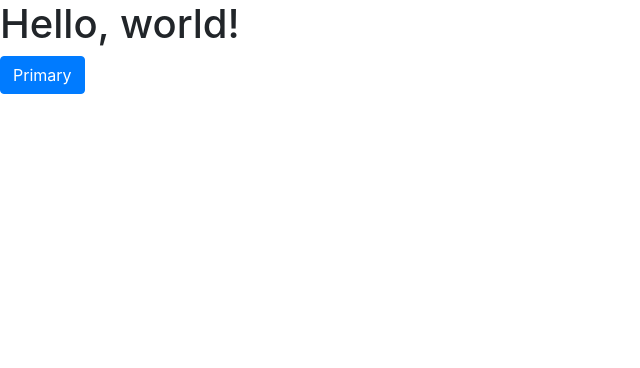
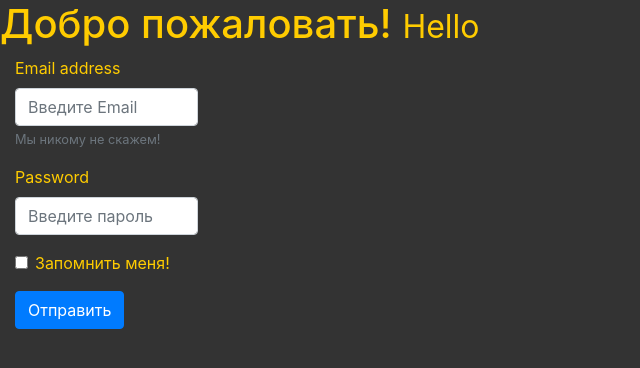
Before and after one commit to Rudolfowich/GoFirst, a plain HTML site: page project/index.html in a window 1280 px wide. Shown: the whole page, without its empty margins (0-640 px from the left). Drawn offline with Linux system fonts and the light colour scheme.

Commit message:
added index up

```diff
--- a/project/index.html
+++ b/project/index.html
@@ -1,5 +1,5 @@
 <!doctype html>
-<html lang="en">
+<html lang="ru">
   <head>
     <!-- Required meta tags -->
     <meta charset="utf-8">
@@ -10,9 +10,39 @@
 
     <title>Hello, world!</title>
   </head>
+  <style>
+  body {
+  background: #333;
+  color: #fc0;
+  }
+  </style>
   <body>
-    <h1>Hello, world!</h1>
-    <button type="button" class="btn btn-primary">Primary</button>
+  <form>
+  <div class="page-header">
+  <h1>Добро пожаловать!
+    <small>Hello</small>
+  </h1>
+</div>
+  <div class="conteiner>
+
+	<div class="row">
+    <div class="col-2">
+  <div class="form-group">
+    <label for="exampleInputEmail1">Email address</label>
+    <input type="email" class="form-control" id="exampleInputEmail1" aria-describedby="emailHelp" placeholder="Введите Email">
+    <small id="emailHelp" class="form-text text-muted">Мы никому не скажем!</small>
+  </div>
+  <div class="form-group">
+    <label for="exampleInputPassword1">Password</label>
+    <input type="password" class="form-control" id="exampleInputPassword1" placeholder="Введите пароль">
+  </div>
+  <div class="form-group form-check">
+    <input type="checkbox" class="form-check-input" id="exampleCheck1">
+    <label class="form-check-label" for="exampleCheck1">Запомнить меня!</label>
+  </div>
+  <button type="submit" class="btn btn-primary">Отправить</button>
+</form>
+</div>
 
     <!-- Optional JavaScript -->
     <!-- jQuery first, then Popper.js, then Bootstrap JS -->
```
